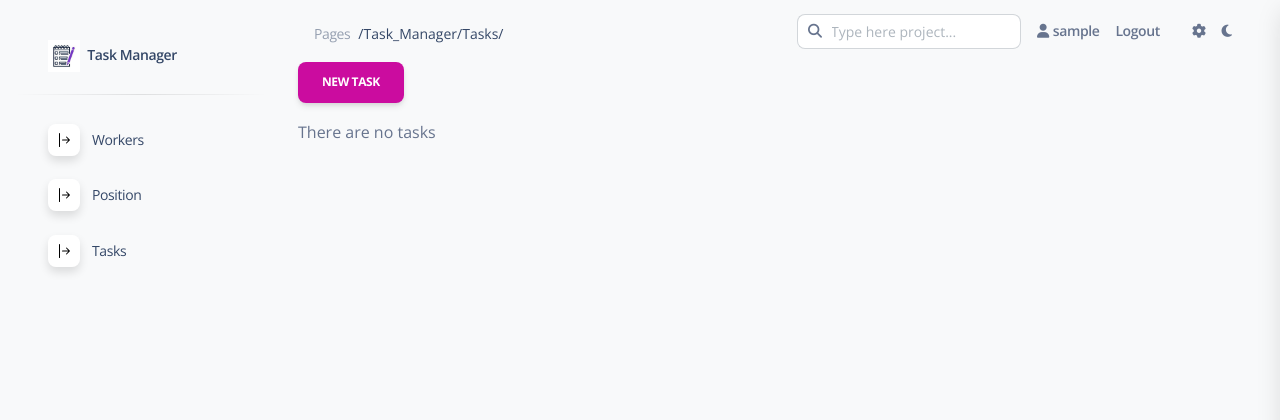
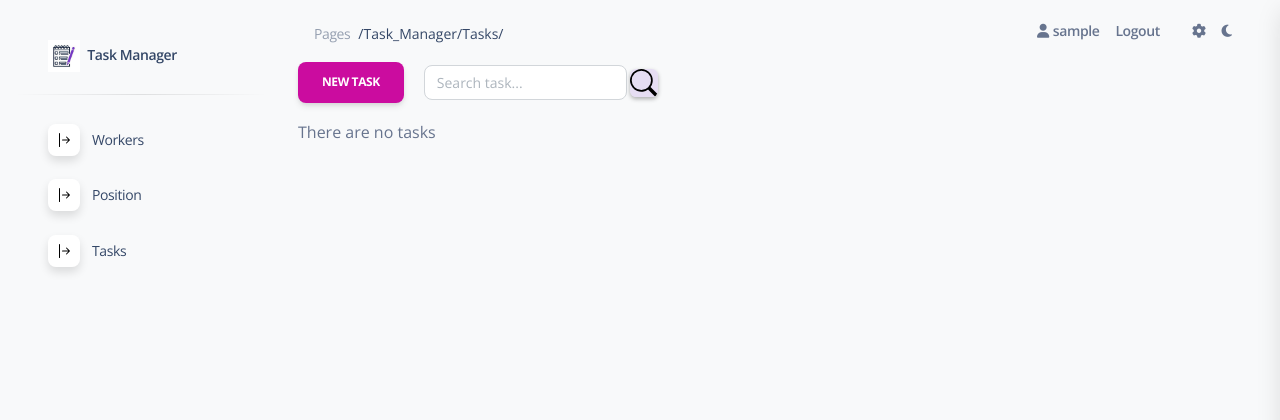
Before and after one commit to kleotan901/workflow_master, a Django app: page /task_manager/tasks/ in a window 1280 px wide. Shown: the top 420 px of the page. Run offline with Django 4.2, Linux system fonts and the light colour scheme; the visitor is signed in with stand-in values (Sample User, id 1); data that the repository does not hold is empty; some libraries are stand-ins or nearby versions.

Commit message:
Implement the functionality of searching for workers, positions and tasks
- add classes TaskSearchForm, WorkerCreationForm and PositionSearchForm in forms.py;
- add search forms on worker_list, position_list and task_list pages;
- realize search for workers by username, first name and last name;
- implement search for a position by its name;
- implement task search by its name;
- customize the display of the search form on the page using styles css

```diff
--- a/static/css/style.css
+++ b/static/css/style.css
@@ -2,8 +2,9 @@ body{
     background-color: #82b8c2;
     color: #0e456d;
 }
-.col-6.col-lg-4{
-   text-align: right;
+.col-6 .col-lg-4{
+    text-align: right;
+    border: 3px solid forestgreen;
 }
 .head-assignees{
     padding-top: 25px;
@@ -64,3 +65,25 @@ body{
 .description{
     font-size: 15px;
 }
+.col-8 {
+    display: flex;
+    width: 400px;
+}
+.form-inline{
+    margin-left: 20px;
+    padding-top: 0;
+    display: flex;
+}
+.custom-search-btn {
+    background-image: url('/static/img/search.svg');
+    background-color: rgba(210, 189, 236, 0.47);
+    background-size: cover;
+    background-position: center;
+    border-radius: 0.4em;
+    height: 28px;
+    width: 28px;
+    margin-bottom: 15px;
+    margin-left: 3px;
+    border: none;
+    box-shadow: 0 2px 4px rgba(0, 0, 0, 0.3);
+}
--- a/task_manager/forms.py
+++ b/task_manager/forms.py
@@ -3,6 +3,7 @@ import datetime
 from django.contrib.auth import get_user_model
 from django import forms
 from django.contrib.auth.forms import UserCreationForm
+from django.db.models import Q
 
 from task_manager.models import Task, Worker
 
@@ -30,3 +31,40 @@ class WorkerCreationForm(UserCreationForm):
             "first_name",
             "last_name",
         )
+
+
+class TaskSearchForm(forms.Form):
+    name = forms.CharField(
+        max_length=255,
+        required=False,
+        label="",
+        widget=forms.TextInput(attrs={"placeholder": "Search task..."})
+    )
+
+
+class WorkerSearchForm(forms.Form):
+    search_query = forms.CharField(
+        max_length=255,
+        required=False,
+        label="",
+        widget=forms.TextInput(attrs={"placeholder": "Search worker..."})
+    )
+
+    def search(self, queryset):
+        search_query = self.cleaned_data.get("search_query")
+        if search_query:
+            queryset = queryset.filter(
+                Q(username__icontains=search_query) |
+                Q(first_name__icontains=search_query) |
+                Q(last_name__icontains=search_query)
+
+            )
+        return queryset
+
+class PositionSearchForm(forms.Form):
+    name = forms.CharField(
+        max_length=255,
+        required=False,
+        label="",
+        widget=forms.TextInput(attrs={"placeholder": "Search position..."})
+    )
--- a/task_manager/views.py
+++ b/task_manager/views.py
@@ -7,7 +7,7 @@ from django.urls import reverse_lazy
 from django.views import generic
 from django.shortcuts import render
 
-from .forms import TaskForm, WorkerCreationForm
+from .forms import TaskForm, WorkerCreationForm, TaskSearchForm, WorkerSearchForm, PositionSearchForm
 from .models import Position, Worker, Task
 
 
@@ -18,11 +18,15 @@ def index(request):
     num_workers = Worker.objects.count()
     num_positions = Position.objects.count()
     num_tasks = Task.objects.count()
+    tasks_in_work = Task.objects.filter(is_completed=False)
+    completed_tasks = Task.objects.filter(is_completed=True)
 
     context = {
         "num_workers": num_workers,
         "num_positions": num_positions,
         "num_tasks": num_tasks,
+        "tasks_in_work": tasks_in_work.count(),
+        "completed_tasks": completed_tasks.count()
     }
 
     return render(request, "task_manager/index.html", context=context)
@@ -32,12 +36,23 @@ class TaskListView(LoginRequiredMixin, generic.ListView):
     model = Task
     ordering = ["name"]
     paginate_by = 5
-    queryset = Task.objects.all().prefetch_related("assignees", "task_type")
 
     def get_context_data(self, **kwargs):
         context = super(TaskListView, self).get_context_data(**kwargs)
         context["today"] = date.today()
+        context["search_form"] = TaskSearchForm(initial={
+            "name": self.request.GET.get("name", "")
+        })
         return context
+
+    def get_queryset(self):
+        queryset = Task.objects.all().prefetch_related("assignees", "task_type")
+        form = TaskSearchForm(self.request.GET)
+        if form.is_valid():
+            return queryset.filter(
+                name__icontains=form.cleaned_data["name"]
+            )
+        return queryset
 
 
 class TaskCreateView(LoginRequiredMixin, generic.CreateView):
@@ -69,7 +84,6 @@ class WorkerListView(LoginRequiredMixin, generic.ListView):
     model = Worker
     ordering = ["last_name"]
     paginate_by = 5
-    queryset = Worker.objects.prefetch_related("position")
 
     def get_context_data(self, **kwargs):
         context = super(WorkerListView, self).get_context_data(**kwargs)
@@ -83,7 +97,18 @@ class WorkerListView(LoginRequiredMixin, generic.ListView):
                 else:
                     dict_workers_with_tasks_in_work[worker] = 1
         context["dict_workers_with_tasks_in_work"] = dict_workers_with_tasks_in_work
+        context["search_form"] = WorkerSearchForm(initial={
+            "search_query": self.request.GET.get("search_query", "")
+
+        })
         return context
+
+    def get_queryset(self):
+        queryset = Worker.objects.prefetch_related("position")
+        form = WorkerSearchForm(self.request.GET)
+        if form.is_valid():
+            return form.search(queryset)
+        return queryset
 
 
 class WorkerDetailView(LoginRequiredMixin, generic.DetailView):
@@ -117,7 +142,22 @@ class PositionListView(LoginRequiredMixin, generic.ListView):
     model = Position
     ordering = ["name"]
     paginate_by = 5
-    queryset = Position.objects.prefetch_related("worker_set")
+
+    def get_context_data(self, **kwargs):
+        context = super(PositionListView, self).get_context_data(**kwargs)
+        context["search_form"] = PositionSearchForm(initial={
+            "name": self.request.GET.get("name", "")
+        })
+        return context
+
+    def get_queryset(self):
+        queryset = Position.objects.prefetch_related("worker_set")
+        form = PositionSearchForm(self.request.GET)
+        if form.is_valid():
+            return queryset.filter(
+                name__icontains=form.cleaned_data["name"],
+            )
+        return queryset
 
 
 class PositionCreateView(LoginRequiredMixin, generic.CreateView):
--- a/templates/includes/navigation.html
+++ b/templates/includes/navigation.html
@@ -1,3 +1,4 @@
+{% load crispy_forms_filters %}
 {% load static %}
 <!-- Navbar -->
 <nav class="navbar navbar-main navbar-expand-lg px-0 mx-4 shadow-none border-radius-xl" id="navbarBlur" navbar-scroll="true">
@@ -12,13 +13,9 @@
     </nav>
     <div class="collapse navbar-collapse mt-sm-0 mt-2 me-md-0 me-sm-4" id="navbar">
       <div class="ms-md-auto pe-md-3 d-flex align-items-center">
-        <div class="input-group">
-          <span class="input-group-text text-body"><i class="fas fa-search" aria-hidden="true"></i></span>
-          <input type="text" class="form-control" placeholder="Type here project...">
-        </div>
+
       </div>
       <ul class="navbar-nav  justify-content-end">
-
         {% if user.is_authenticated %}
           <li class="nav-item d-flex align-items-center">
           <span class="d-sm-inline d-none me-3">
--- a/templates/task_manager/task_list.html
+++ b/templates/task_manager/task_list.html
@@ -1,15 +1,22 @@
 {% extends "layouts/base.html" %}
+{% load crispy_forms_filters %}
 {% load tz %}
 
 {% block content %}
   <div class="container">
-  <div class="row">
-    <div class="col-6 col-md-4">
-    <a href="{% url 'task_manager:task-create' %}" class="btn btn-primary link-to-page">
-      New task
-    </a>
+
+
+    <div class="row">
+      <div class="col-8">
+      <a href="{% url 'task_manager:task-create' %}" class="btn btn-primary link-to-page">
+        New task
+      </a>
+      <form action="" method="get" class="form-inline">
+        {{ search_form|crispy }}
+        <input type="submit" value="" class="custom-search-btn">
+      </form>
     </div>
-  </div>
+    </div>
 
   <div class="row">
   {% if task_list %}
```
Also changed, not shown: templates/task_manager/index.html (+4 -4 lines), templates/task_manager/position_list.html (+15 -6 lines), templates/task_manager/worker_list.html (+6 -1 lines), static/img/search.svg (added).
